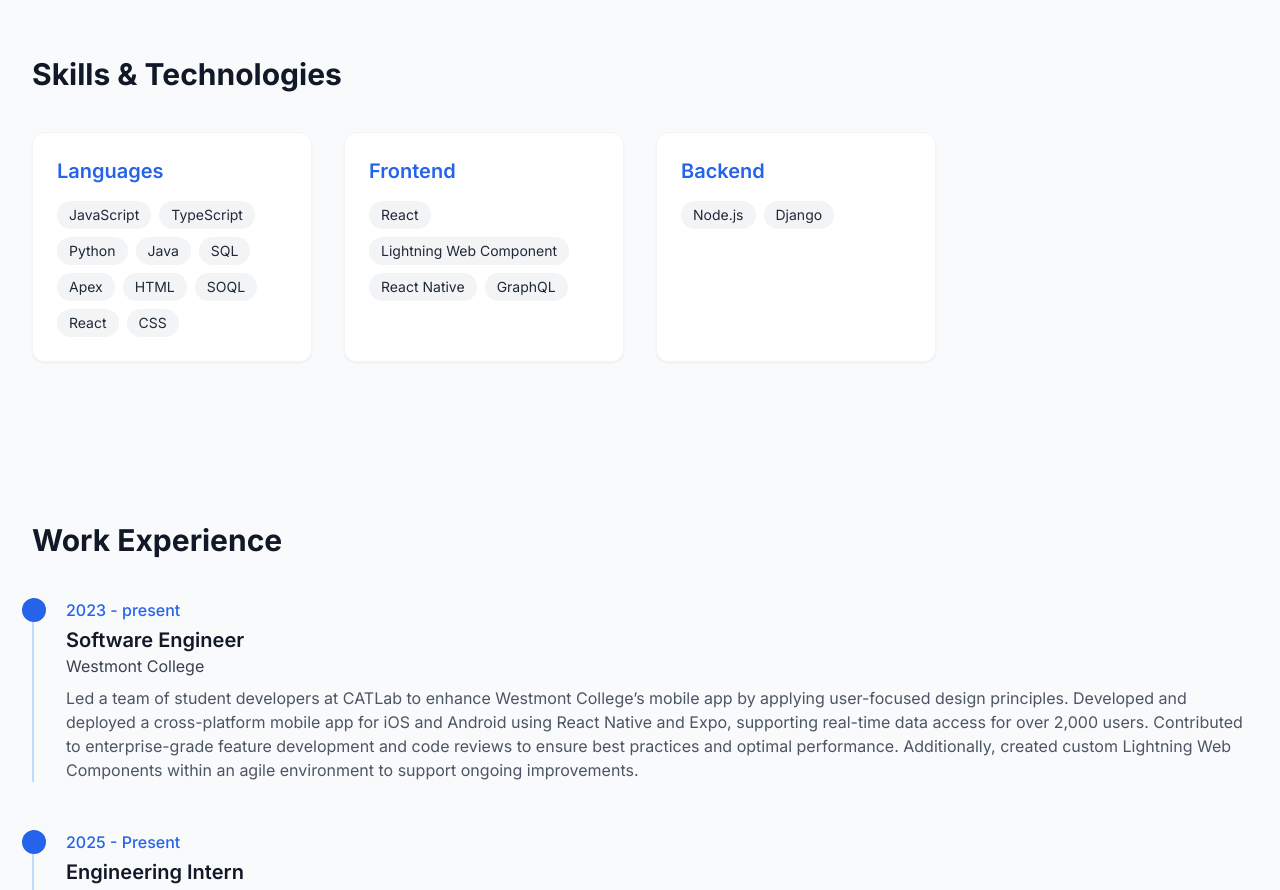
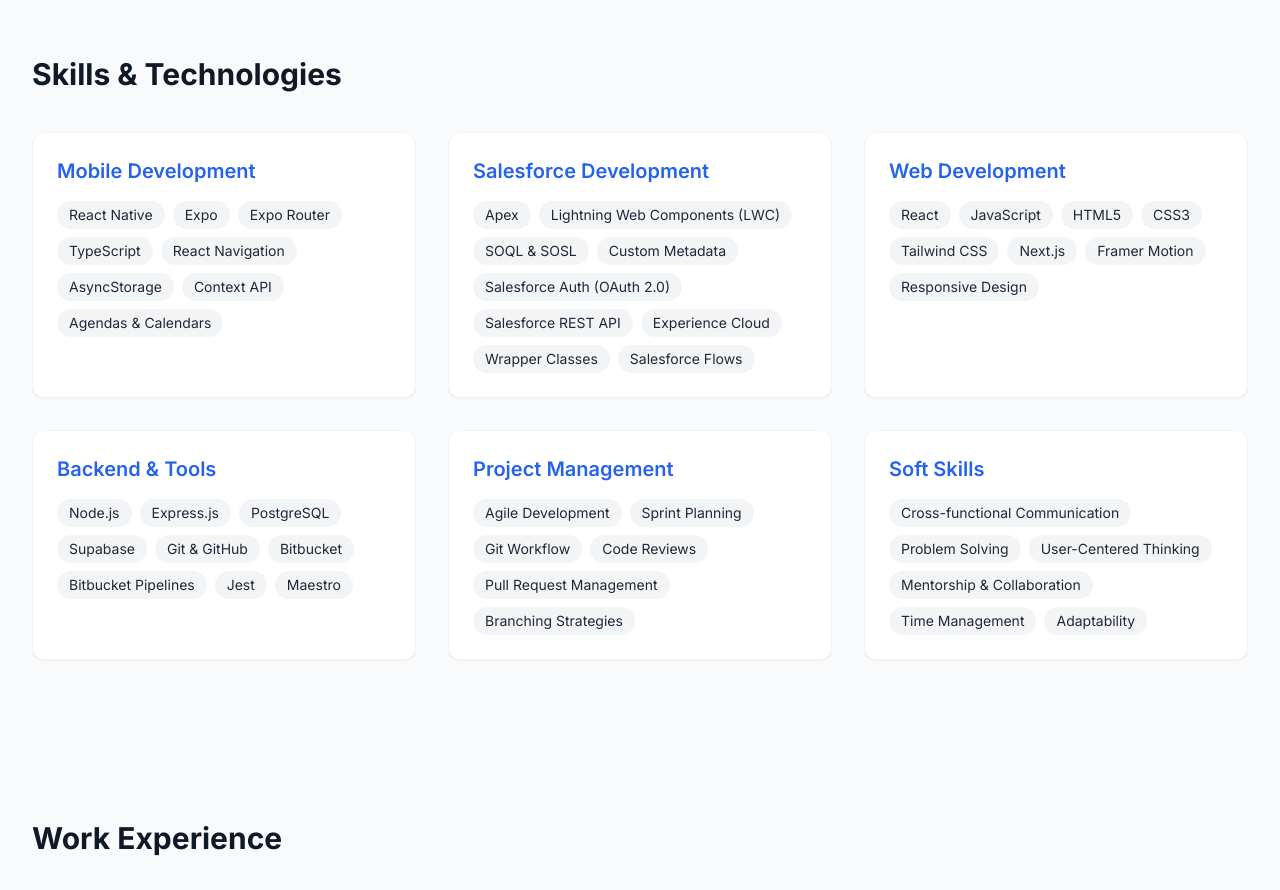
Before and after one commit to Brycyn/personal-site, a React (Vite) app: page /about in a window 1280 px wide. Shown: the part 1500-2390 px from the top of the page. Built offline with nearby package versions, Linux system fonts and the light colour scheme.

Commit message:
adjusted skills and technologies

```diff
--- a/src/pages/About/About.tsx
+++ b/src/pages/About/About.tsx
@@ -7,32 +7,81 @@ import Resume from "../../assets/Brycyn Gossett 2025.pdf";
 const About: React.FC = () => {
   const skills = [
     {
-      category: "Languages",
+      category: "Mobile Development",
       items: [
-        "JavaScript",
+        "React Native",
+        "Expo",
+        "Expo Router",
         "TypeScript",
-        "Python",
-        "Java",
-        "SQL",
-        "Apex",
-        "HTML ",
-        "SOQL",
-        "React",
-        "CSS",
+        "React Navigation",
+        "AsyncStorage",
+        "Context API",
+        "Agendas & Calendars",
       ],
     },
     {
-      category: "Frontend",
-      items: ["React", "Lightning Web Component", "React Native", "GraphQL"],
+      category: "Salesforce Development",
+      items: [
+        "Apex",
+        "Lightning Web Components (LWC)",
+        "SOQL & SOSL",
+        "Custom Metadata",
+        "Salesforce Auth (OAuth 2.0)",
+        "Salesforce REST API",
+        "Experience Cloud",
+        "Wrapper Classes",
+        "Salesforce Flows",
+      ],
     },
     {
-      category: "Backend",
-      items: ["Node.js", "Django"],
+      category: "Web Development",
+      items: [
+        "React",
+        "JavaScript",
+        "HTML5",
+        "CSS3",
+        "Tailwind CSS",
+        "Next.js",
+        "Framer Motion",
+        "Responsive Design",
+      ],
     },
-    // {
-    //   category: "DevOps",
-    //   items: ["Docker", "Kubernetes", "AWS", "CI/CD"],
-    // },
+    {
+      category: "Backend & Tools",
+      items: [
+        "Node.js",
+        "Express.js",
+        "PostgreSQL",
+        "Supabase",
+        "Git & GitHub",
+        "Bitbucket",
+        "Bitbucket Pipelines",
+        "Jest",
+        "Maestro",
+      ],
+    },
+    {
+      category: "Project Management",
+      items: [
+        "Agile Development",
+        "Sprint Planning",
+        "Git Workflow",
+        "Code Reviews",
+        "Pull Request Management",
+        "Branching Strategies",
+      ],
+    },
+    {
+      category: "Soft Skills",
+      items: [
+        "Cross-functional Communication",
+        "Problem Solving",
+        "User-Centered Thinking",
+        "Mentorship & Collaboration",
+        "Time Management",
+        "Adaptability",
+      ],
+    },
   ];
 
   const experiences = [
@@ -198,7 +247,7 @@ const About: React.FC = () => {
       {/* Skills */}
       <section className="py-12">
         <h2 className="text-3xl font-bold mb-10">Skills & Technologies</h2>
-        <div className="grid grid-cols-1 md:grid-cols-2 lg:grid-cols-4 gap-8">
+        <div className="grid grid-cols-1 md:grid-cols-2 lg:grid-cols-3 gap-8">
           {skills.map((skillGroup, index) => (
             <motion.div
               key={index}
```
